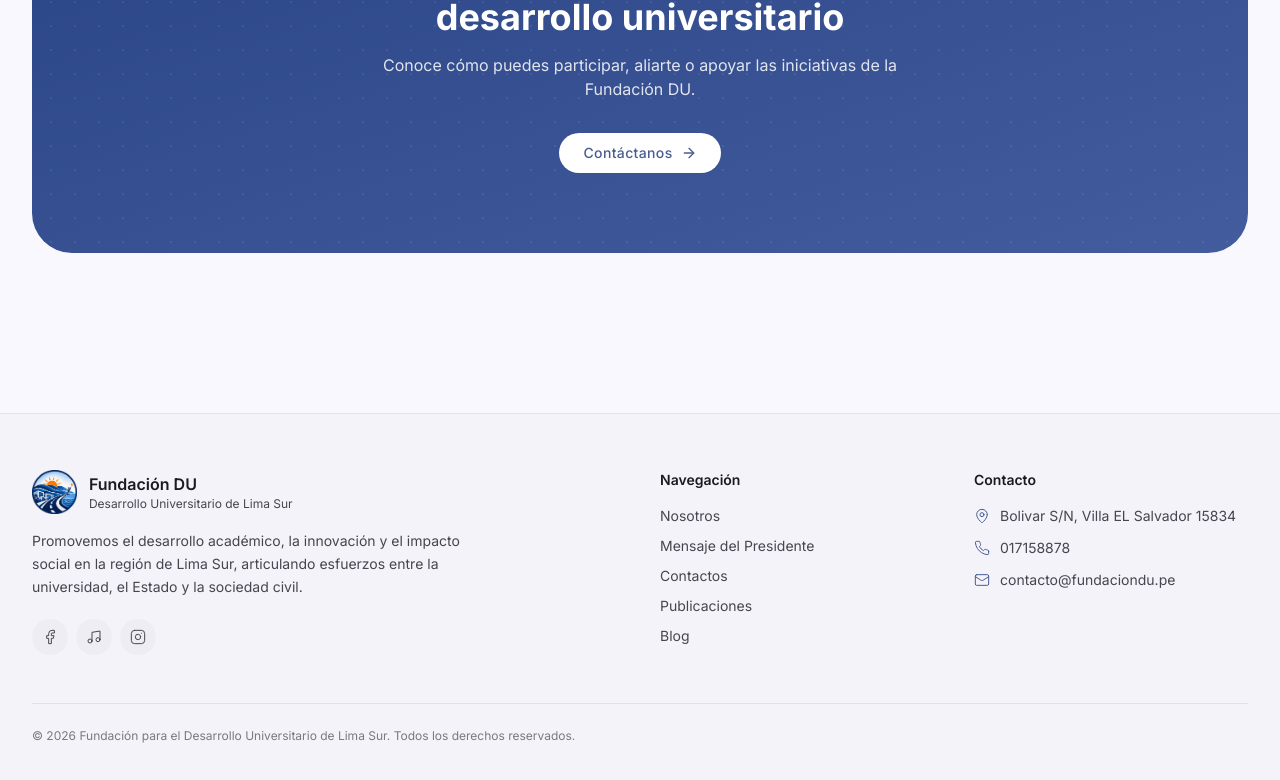
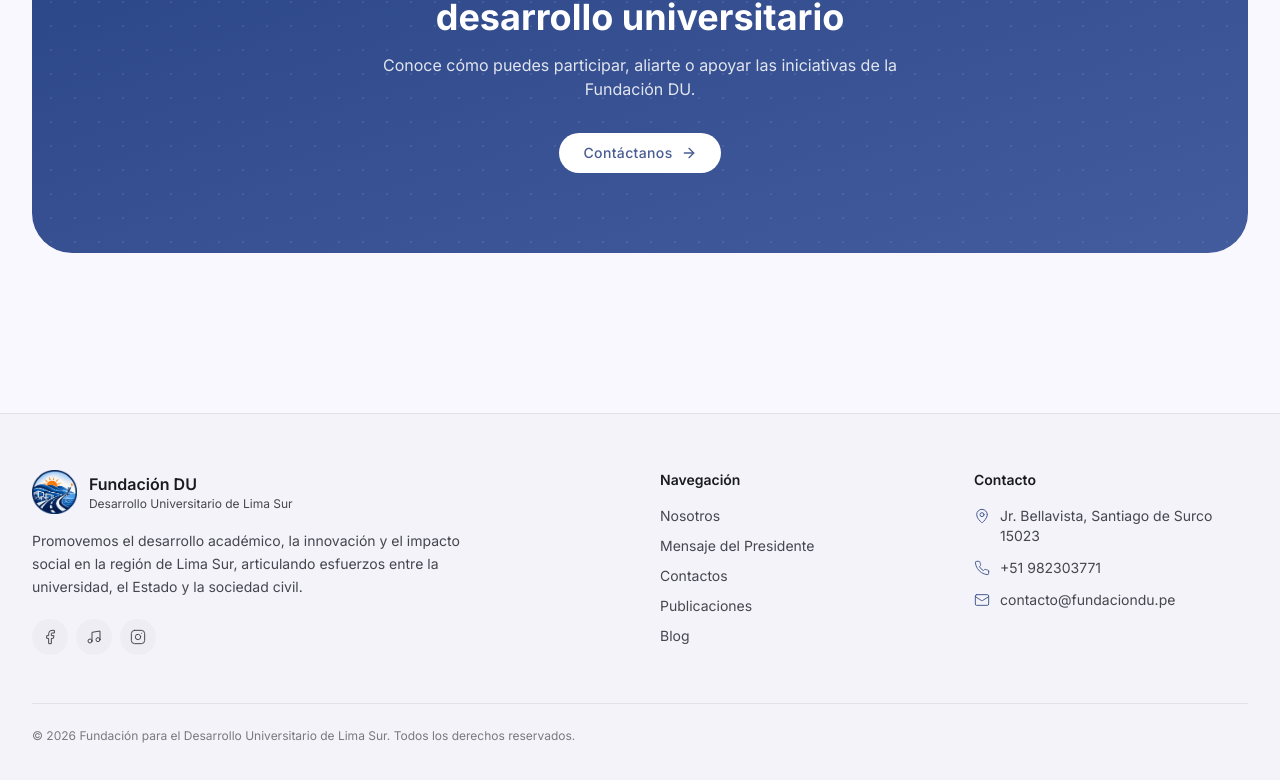
Before and after one commit to 2323110681-collab/fdu, a React (Vite) app: page / in a window 1280 px wide. Shown: the part 1859-2639 px from the top of the page. Built offline with nearby package versions, Linux system fonts and the light colour scheme.

Commit message:
Update Footer.tsx

```diff
--- a/src/components/Footer.tsx
+++ b/src/components/Footer.tsx
@@ -68,11 +68,11 @@ export default function Footer() {
             <ul className="space-y-3 text-sm text-on-surface-variant">
               <li className="flex items-start gap-2.5">
                 <MapPin className="w-4 h-4 mt-0.5 shrink-0 text-primary" strokeWidth={1.5} />
-                <span>Bolivar S/N, Villa EL Salvador 15834</span>
+                <span>Jr. Bellavista, Santiago de Surco 15023</span>
               </li>
               <li className="flex items-center gap-2.5">
                 <Phone className="w-4 h-4 shrink-0 text-primary" strokeWidth={1.5} />
-                <span>017158878</span>
+                <span>+51 982303771</span>
               </li>
               <li className="flex items-center gap-2.5">
                 <Mail className="w-4 h-4 shrink-0 text-primary" strokeWidth={1.5} />
```
